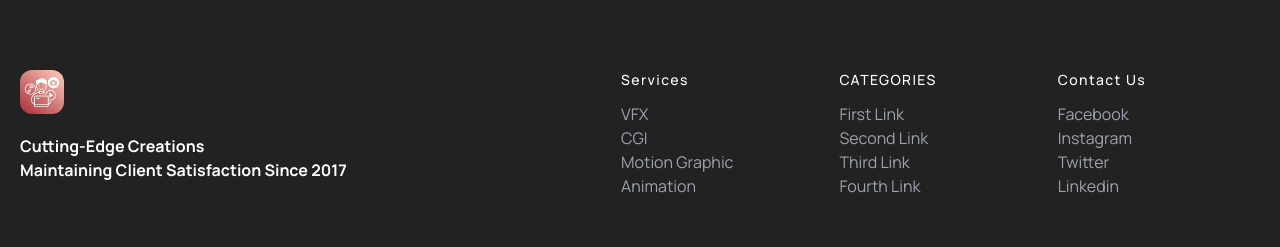
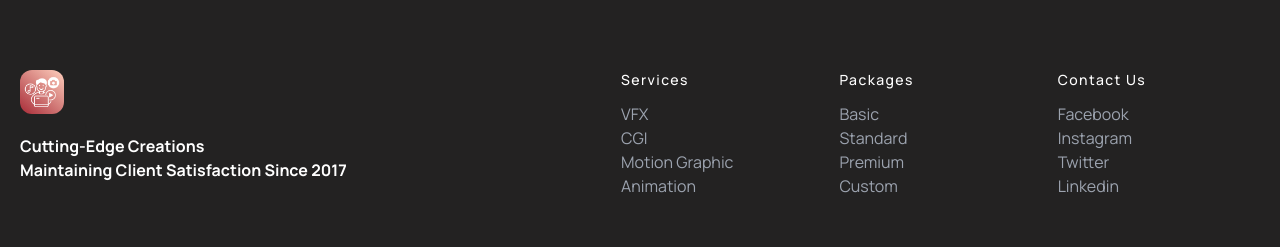
Before and after one commit to rakib00-dev/mr-imadguengi-portfolio-website, a React (Vite) app: page / in a window 1280 px wide. Shown: the part 3350-3597 px from the top of the page. Built offline with nearby package versions, Linux system fonts and the light colour scheme.

Commit message:
updated the cetegories

```diff
--- a/src/components/Footer.jsx
+++ b/src/components/Footer.jsx
@@ -52,27 +52,27 @@ const Footer = () => {
           </div>
           <div className="lg:w-1/4 md:w-1/2 w-full px-4">
             <h2 className="title-font font-medium text-white tracking-widest text-sm mb-3">
-              CATEGORIES
+              Packages
             </h2>
             <nav className="list-none mb-10">
               <li>
                 <a className="text-gray-400 hover:text-white cursor-pointer">
-                  First Link
+                  Basic
                 </a>
               </li>
               <li>
                 <a className="text-gray-400 hover:text-white cursor-pointer">
-                  Second Link
+                  Standard
                 </a>
               </li>
               <li>
                 <a className="text-gray-400 hover:text-white cursor-pointer">
-                  Third Link
+                  Premium
                 </a>
               </li>
               <li>
                 <a className="text-gray-400 hover:text-white cursor-pointer">
-                  Fourth Link
+                  Custom
                 </a>
               </li>
             </nav>
```
